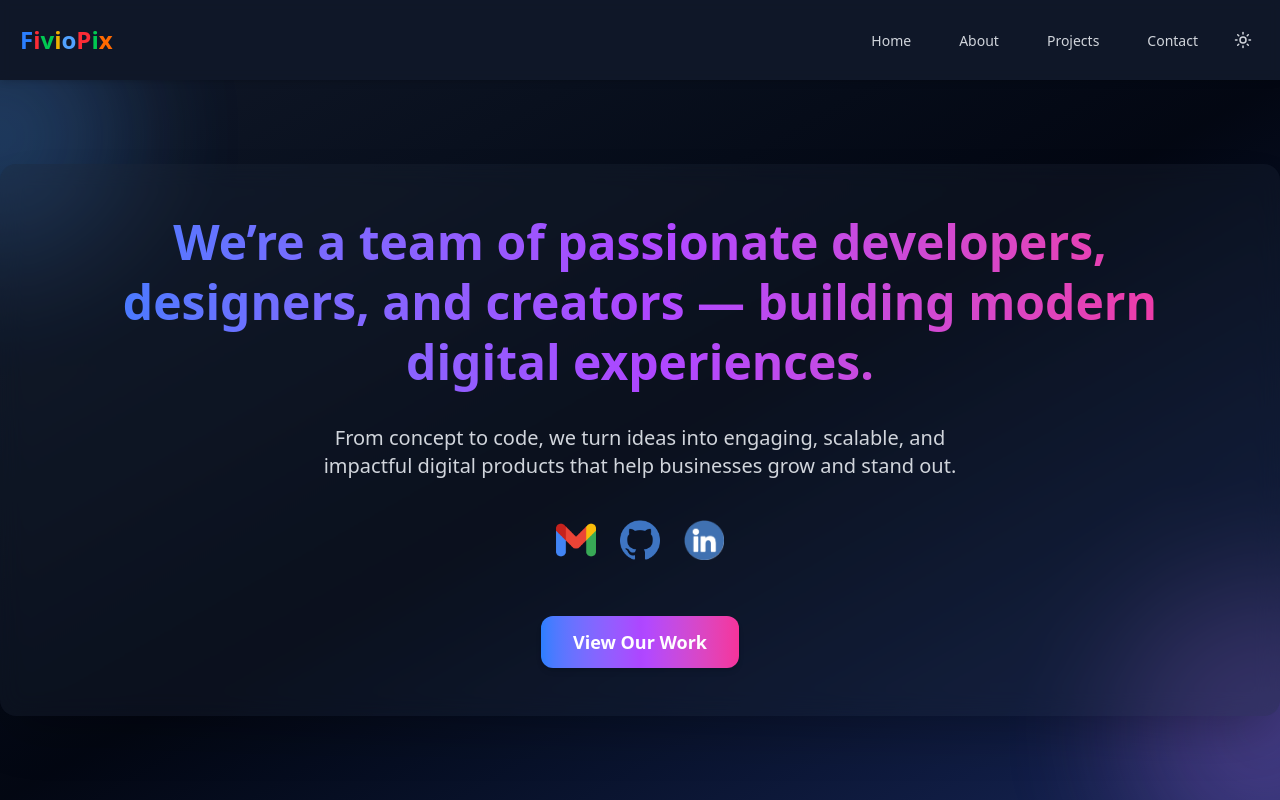
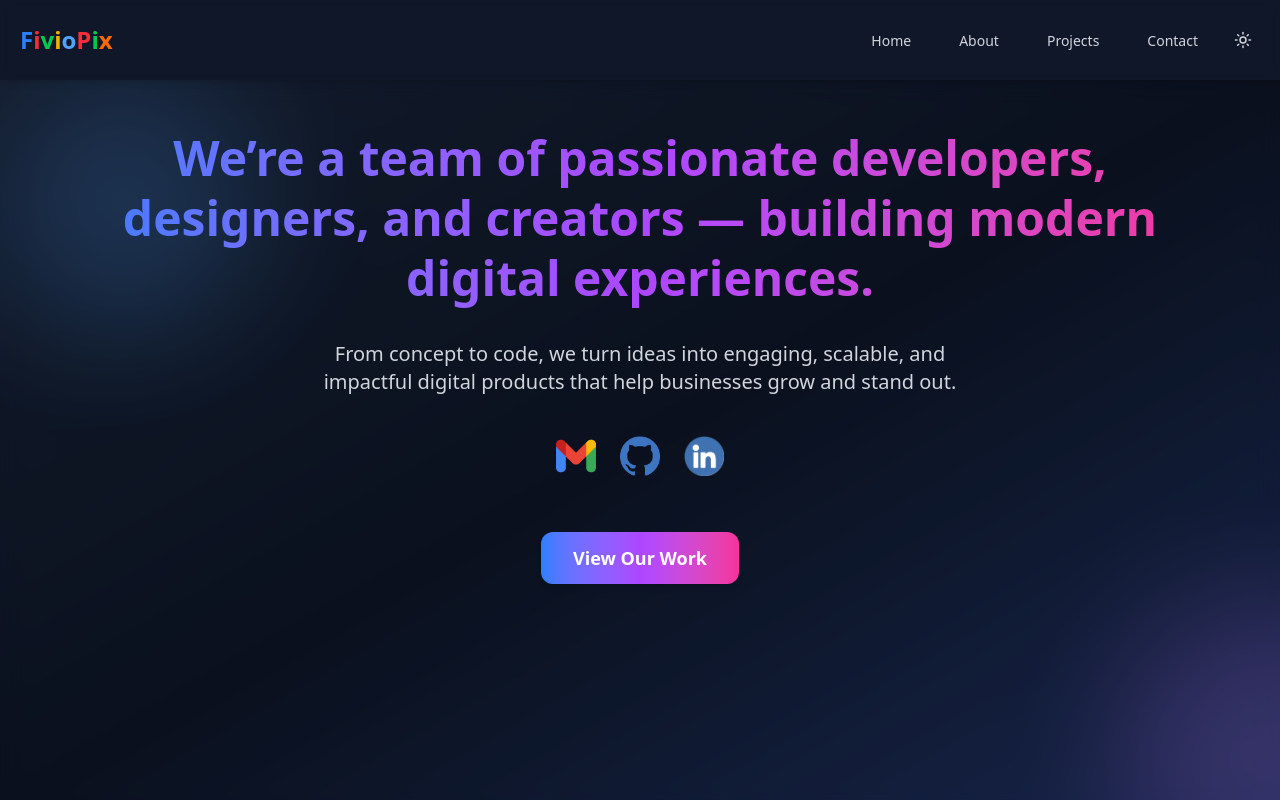
Before and after one commit to fiviopix/fiviopix-portfolio, a React (Vite) app: page / in a window 1280 px wide. Shown: the top 800 px of the page. Built offline with nearby package versions, Linux system fonts and the light colour scheme.

Commit message:
UI Updation 3

```diff
--- a/src/components/Home.jsx
+++ b/src/components/Home.jsx
@@ -5,14 +5,14 @@ const Home = () => {
   return (
     <div
       id="home"
-      className="relative min-h-[90vh] flex flex-col md:flex-row items-center justify-center gap-10 overflow-hidden bg-gradient-to-br from-blue-50 via-white to-purple-50 dark:from-gray-900 dark:via-gray-950 dark:to-blue-950"
+      className="relative min-h-[92vh] overflow-hidden bg-gradient-to-br from-blue-50 via-white to-purple-50 dark:from-gray-900 dark:via-gray-950 dark:to-blue-950"
     >
       {/* Background Decorative Blobs */}
-      <div className="absolute top-[-10%] left-[-10%] w-64 h-64 bg-blue-400/30 rounded-full blur-3xl animate-pulse" />
+      <div className="absolute top-[0%] left-[0%] w-64 h-64 bg-blue-400/30 rounded-full blur-3xl animate-pulse" />
       <div className="absolute bottom-[-10%] right-[-10%] w-72 h-72 bg-purple-400/30 rounded-full blur-3xl animate-pulse" />
 
       {/* Content */}
-      <div className="relative z-10 p-8 md:p-12 bg-white/20 dark:bg-gray-800/30 backdrop-blur-md rounded-2xl shadow-2xl flex flex-col items-center text-center gap-8 text-gray-800 dark:text-white transition-all">
+      <div className="relative z-10 p-8 md:p-12 bg-white/20 dark:bg-gray-800/30 backdrop-blur-md flex flex-col items-center text-center min-h-[92vh] gap-8 text-gray-800 dark:text-white transition-all">
         <h1 className="text-4xl md:text-5xl font-extrabold leading-tight text-transparent bg-clip-text bg-gradient-to-r from-blue-500 via-purple-500 to-pink-500">
           We’re a team of passionate developers, designers, and creators —
           building modern digital experiences.
```
